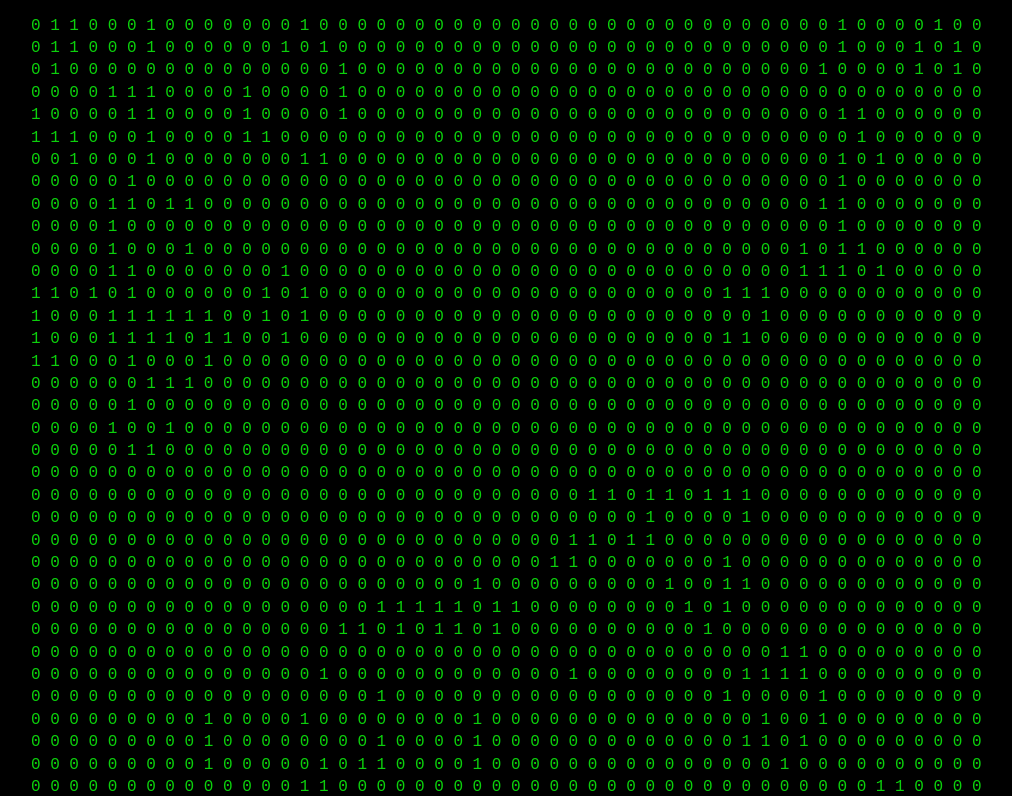
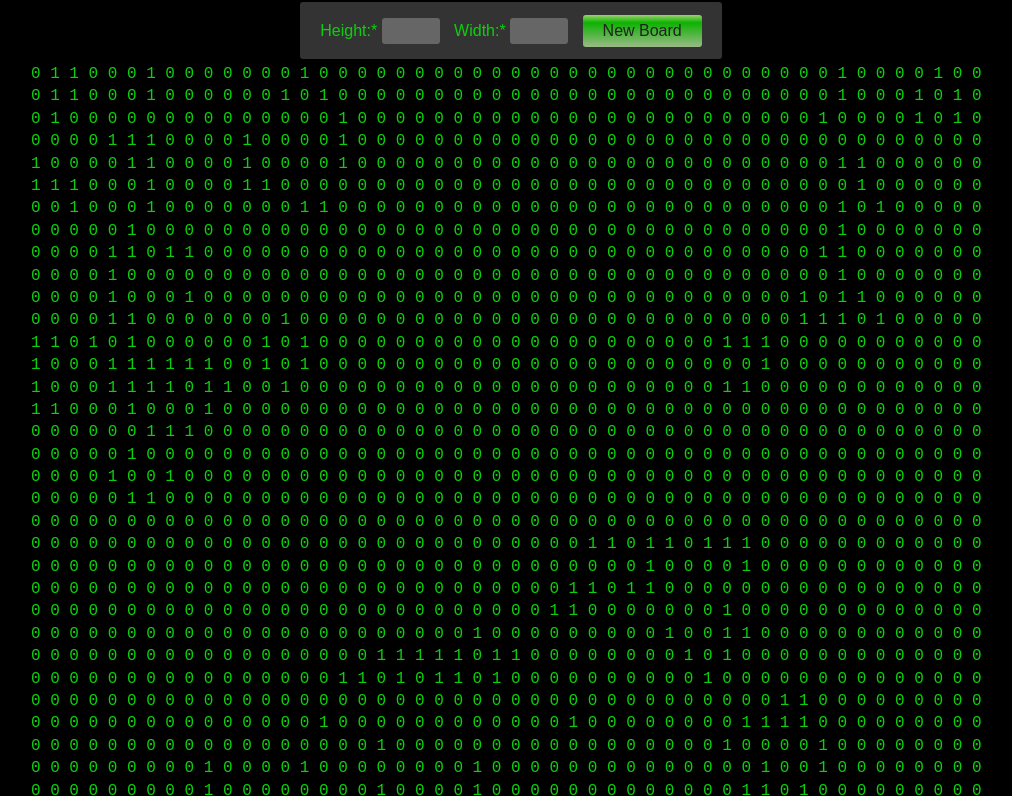
Before and after one commit to wdoug/Game-of-Life, a website: page index.html in a window 1280 px wide. Shown: the part 73-869 px from the top of the page, without its empty margins (129-1141 px from the left). Drawn offline with Linux system fonts and the light colour scheme.

Commit message:
Add basic form for creating a new game of life board.

```diff
--- a/css/common.css
+++ b/css/common.css
@@ -13,3 +13,8 @@ nav a:hover {
 nav a:first-child {
     border-left: none;
 }
+
+button:active {
+    -webkit-box-shadow: inset 0px 10px 30px rgba(0,0,0,0.2);
+    box-shadow:         inset 0px 10px 30px rgba(0,0,0,0.2);
+}
--- a/css/main.css
+++ b/css/main.css
@@ -70,6 +70,40 @@ body {
     text-rendering: optimizeSpeed;
 }
 
+/* @NOTE: css gradient generated using: http://www.colorzilla.com/gradient-editor/*/
+#new-board-btn {
+    background: #9cd170; /* Old browsers */
+    background: -moz-linear-gradient(top,  #9cd170 0%, #0db201 24%, #97ba84 98%); /* FF3.6+ */
+    background: -webkit-gradient(linear, left top, left bottom, color-stop(0%,#9cd170), color-stop(24%,#0db201), color-stop(98%,#97ba84)); /* Chrome,Safari4+ */
+    background: -webkit-linear-gradient(top,  #9cd170 0%,#0db201 24%,#97ba84 98%); /* Chrome10+,Safari5.1+ */
+    background: -o-linear-gradient(top,  #9cd170 0%,#0db201 24%,#97ba84 98%); /* Opera 11.10+ */
+    background: -ms-linear-gradient(top,  #9cd170 0%,#0db201 24%,#97ba84 98%); /* IE10+ */
+    background: linear-gradient(to bottom,  #9cd170 0%,#0db201 24%,#97ba84 98%); /* W3C */
+    filter: progid:DXImageTransform.Microsoft.gradient( startColorstr='#9cd170', endColorstr='#97ba84',GradientType=0 ); /* IE6-9 */
+
+
+    border: none;
+    padding: 5px 20px;
+    border-radius: 3px;
+}
+
+#new-form {
+    color: rgb(12, 208, 12);
+    background-color: #333;
+    margin: 10px;
+    border-radius: 3px;
+    display: inline;
+    padding: 20px;
+}
+#new-form input {
+    width: 50px;
+    background-color: #666;
+    border: none;
+    padding: 4px;
+    border-radius: 3px;
+    color: white;
+    margin-right: 10px;
+}
 
 
 
--- a/index.html
+++ b/index.html
@@ -22,6 +22,16 @@
         <![endif]-->
 
         <h1>Game of Life</h1>
+
+        <form id="new-form">
+            <label for="new-height">Height:*</label>
+            <input id="new-height" type="number" min="1" required>
+
+            <label for="new-width">Width:*</label>
+            <input id="new-width" type="number" min="1" required>
+
+            <button id="new-board-btn">New Board</button>
+        </form>
 
         <pre id="text-board-display"></pre>
 
--- a/js/main.js
+++ b/js/main.js
@@ -18,4 +18,30 @@ var WORLD = WORLD || {};
         game.tick();
         $display.html( game.stringify() );
     }, 50);
+
+
+    // User input form for new board
+    $('#new-board-btn').on('click', function (event) {
+        event.preventDefault();
+
+        var height = parseInt( $('#new-height').val() ),
+            width = parseInt( $('#new-width').val() );
+
+        if (isNaN(height) || isNaN(width)) {
+            // @TODO: replace alert with custom element
+            alert('Please input valid height and width values');
+            return;
+        }
+        else {
+            try {
+                game = new WORLD.Game(height, width);
+                game.seedRandom();
+            } catch (e) {
+                // @TODO: Handle errors, and provide
+                // feedback without an alert
+                alert('there was an error');
+            }
+        }
+
+    });
 })();
```
Also changed, not shown: 1 other file.
